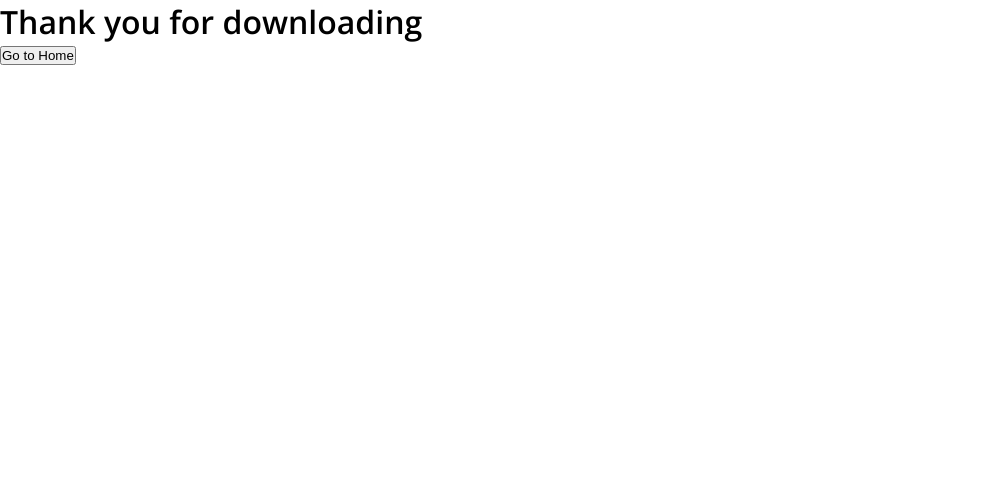
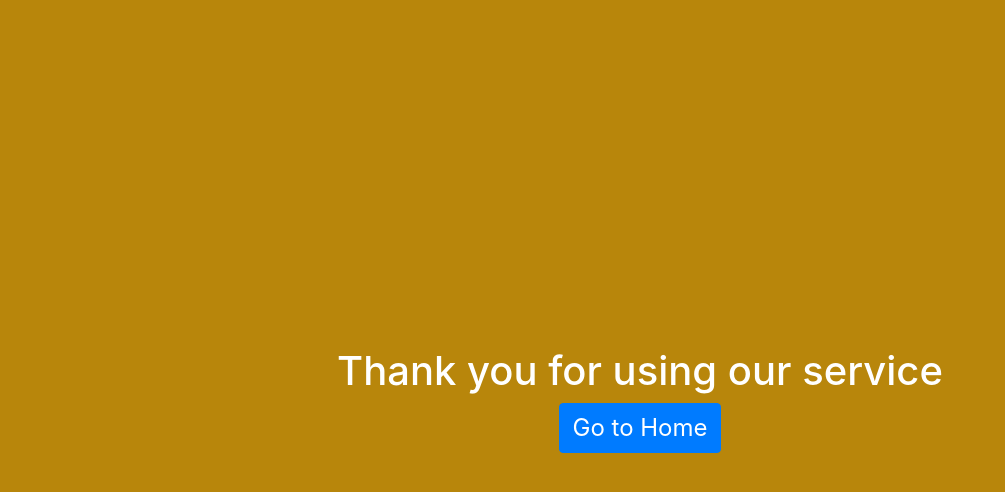
Before and after one commit to Naman-1234/Image-Editor, a React (Create React App) app: page /Downloaded in a window 1280 px wide. Shown: the top 492 px of the page, without its empty margins (0-1005 px from the left). Built offline with nearby package versions, Linux system fonts and the light colour scheme.

Commit message:
Styling done

```diff
--- a/package.json
+++ b/package.json
@@ -6,9 +6,12 @@
     "@testing-library/jest-dom": "^5.11.6",
     "@testing-library/react": "^11.2.2",
     "@testing-library/user-event": "^12.6.0",
+    "bootstrap": "^4.5.3",
+    "bootstrap-4": "^4.0.0",
     "file-saver": "^1.3.2",
     "jszip": "^3.5.0",
     "react": "^17.0.1",
+    "react-bootstrap": "^1.4.0",
     "react-dom": "^17.0.1",
     "react-image-crop": "^8.6.6",
     "react-router-dom": "^5.2.0",
--- a/src/App.js
+++ b/src/App.js
@@ -1,6 +1,4 @@
 import FrontPage from "./components/FrontPage/FrontPage";
-import Edit_File from "./components/Edit/Edit_File";
-import {BrowserRouter as Router,Route} from "react-router-dom";
 function App() {
   return (
     <div className="App">
--- a/src/components/Edit/Edit.css
+++ b/src/components/Edit/Edit.css
@@ -1,25 +1,28 @@
 *, *::before, *::after {
     box-sizing: border-box;
+
   }
 
   body {
     margin: 0;
   }
+
   .img
   {
     display: block;
-    width: 40%;
-    height:40%;
+    width: 42%;
+    height:42%;
   }
   .slider
   {
     margin:0 auto;
     width:70vw;
+
   }
   .sidebar {
     grid-area: sidebar;
-    background-color: hsl(265, 100%, 86%);
-    border-left: 1px solid hsl(265, 100%, 56%);
+    background-color: hsl(46, 97%, 25%);
+    border-left: 1px solid hsl(46, 97%, 25%);
     display: flex;
     flex-direction: row;
     justify-content: space-between;
@@ -29,30 +32,23 @@
     cursor: pointer;
     border: none;
     outline: none;
-    background-color: hsl(265, 100%, 86%);
+    background-color: hsl(46, 97%, 25%);
     padding: 1rem;
     position: relative;
     transition: background-color 150ms;
+    color:#fff;
+    font-size: 1.5em;
     /* border-right:2px solid #fff; */
   }
 
-  .sidebar-item:hover, .sidebar-item:focus {
-    background-color: hsl(265, 100%, 76%);
+  .sidebar-item:hover, .si  debar-item:focus {
+    background-color: hsl(64, 93%, 36%);
   }
 
   .sidebar-item.active {
-    background-color: hsl(265, 100%, 70%);
+    background-color:  hsl(64, 93%, 36%);
   }
 
-  /* .sidebar-item::after {
-    content: '';
-    position: absolute;
-    width: 80%;
-    left: 10%;
-    bottom: 0;
-    height: 1px;
-    background-color: hsl(265, 100%, 46%);
-  } */
 
   .sidebar-item:last-child::after {
     display: none;
@@ -66,3 +62,9 @@
 {
   display: none;
 }
+
+.btn
+{
+  font-size:1.5em;
+
+}
--- a/src/components/Edit/Edit_File.jsx
+++ b/src/components/Edit/Edit_File.jsx
@@ -5,6 +5,7 @@ import "./Edit.css";
 import {Link} from "react-router-dom";
 import JSZip from "jszip";
 import {saveAs} from "file-saver";
+import 'bootstrap/dist/css/bootstrap.min.css';
 const DEFAULT_OPTIONS = [
   {
     name: 'Brightness',
@@ -82,9 +83,7 @@ const DEFAULT_OPTIONS = [
 function Edit(props) {
   const [selectedOptionIndex, setSelectedOptionIndex] = useState(0)
   const [options, setOptions] = useState(DEFAULT_OPTIONS)
-  // const [src,setsrc]=useState(props.Sources);
   const [src,setsrc]=useState(props.location.state.Sources);
-  console.log(props.location.state.Sources);
   const selectedOption = options[selectedOptionIndex];
   const [arr,setarr]=useState([]);
   const [changed,setchanged]=useState(false);
@@ -137,7 +136,7 @@ function Edit(props) {
     arr.push(obj1);
   }
   return (
-    <div className="container">
+    <div className="container_Edit">
       <div className="sidebar">
         {options.map((option, index) => {
           return (
@@ -158,12 +157,16 @@ function Edit(props) {
         handleChange={handleSliderChange}
       />
       <Link to="/Downloaded"><button id="go_to_download">Click me </button></Link>
-      <button onClick={
+      <div className="row">
+      <div className="col-sm-6">
+      <button className="btn btn-primary" onClick={
         e=>{downloadAll(arr)}
         }>Download Photos </button>
-      <button onClick={()=>{setchanged(true)  }}>CChanged</button>
+        </div>
+      <button className="btn btn-primary" onClick={()=>{setchanged(true)  }}>Click Here First then click on Download Photos</button>
+      </div>
      </div>
-      <div>{
+      <div className="Photos">{
         src.map((source,index)=>{
 
             return  (<div>
--- a/src/components/FrontPage/FrontPage.css
+++ b/src/components/FrontPage/FrontPage.css
@@ -27,8 +27,44 @@ font-family: 'Open Sans', sans-serif;
   display: grid;
   place-items:center;
 }
+.containers
+{
+  display: flex;
+  flex-direction: row;
+}
+.inputField
+{
+  flex:1;
+  background-color:#6C63FF;
+  height:100vh;
+  color:#fff;
+}
+.img-div
+{
+  flex:1;
+  display: flex;
+  align-items: center;
+  justify-content: center;
+}
+.img-div img{
+  width:80%;
+  height:100%;
+}
+#form
+{
+ display: grid;
+ place-items: center;
+}
 input[type=file]
 {
-  color:transparent;
-  margin-left: 10%;
+border-radius:12%;
 }
+#form h1
+{
+  font-size:5.5em;
+}
+#form button{
+  width: 15vw;
+  font-size: 1.7em;
+  border-radius: 11px;
+}
--- a/src/components/FrontPage/FrontPage.jsx
+++ b/src/components/FrontPage/FrontPage.jsx
@@ -1,7 +1,7 @@
 import React,{useState} from "react";
 import "./FrontPage.css";
-import Edit from "../Edit/Edit_File";
 import {Link} from "react-router-dom";
+import 'bootstrap/dist/css/bootstrap.min.css';
 //Some important things,every image is getting cropped by same dimensions due to the reason is due to the  use of a single variable crop for all the images
 export default function FrontPage()
 {
@@ -16,26 +16,28 @@ export default function FrontPage()
 
             return [...prevvalue,URL.createObjectURL(obj[key])];
             })
+            return ""
         }
+
         );
-        // setAdded(true);
+
     }
 
 return (
     <div className="frontpage">
 
-       {/* {added===false &&  */}
+     <div className="containers">
        <div className="inputField">
+       <div id="form">
             <h1> Image-Editor</h1>
-        <input type="file" multiple name="images" accept="image/*" id="img" onChange={e=>handleClick(e.target.files)} ></input>
-        <label for="img">Select Files</label>
+        <input type="file" multiple name="images" accept="image/*" id="img" onChange={e=>handleClick(e.target.files)} placeholder="Select Images" required></input><br></br>
+        <Link to={{pathname:'/Edit', state:{Sources:src}}}><button className="btn btn-primary  btn-large">Edit Photos</button></Link>
+           </div>
+           </div>
+        <div className="img-div">
+        <img src='Images/undraw_edit_photo_2m6o.svg' alt="Right-Background"></img>
         </div>
-        {/* } */}
-        {/* <div className="edit">
-            {added && <Edit Sources={src}/>}
-        </div> */}
-        <Link to={{pathname:'/Edit', state:{Sources:src}}}><button
-        >Edit Photos</button></Link>
+        </div>
 
     </div>
 
--- /dev/null
+++ b/src/components/Greetings/AfterDownload.css
@@ -0,0 +1,21 @@
+.afterDownloadDiv
+{
+    color:#fff;
+}
+.page
+{
+
+    background-color: darkgoldenrod;
+    height: 100vh;
+    width: 100vw;
+    display: grid;
+    place-items: center;
+}
+.containers2
+{
+    display: flex;
+    flex-direction: column;
+    align-items:center;
+    justify-content: center;
+    position: relative;
+}
--- a/src/components/Greetings/AfterDownload.jsx
+++ b/src/components/Greetings/AfterDownload.jsx
@@ -1,11 +1,17 @@
-import { Button } from '@material-ui/core';
 import React from 'react'
 import {Link} from "react-router-dom";
+import 'bootstrap/dist/css/bootstrap.min.css';
+import "./AfterDownload.css";
 function AfterDownload() {
     return (
-        <div>
-            <h1> Thank you for downloading</h1>
-            <Link to="/" ><button>Go to Home</button></Link>
+        <div className="page">
+        <div className="containers2">
+
+        <div className="afterDownloadDiv">
+            <h1> Thank you for using our service</h1>
+        </div>
+        <Link to="/" ><button className="btn btn-primary">Go to Home</button></Link>
+        </div>
         </div>
     )
 }
--- a/src/index.js
+++ b/src/index.js
@@ -1,6 +1,5 @@
 import React from 'react';
 import ReactDOM from 'react-dom';
-import App from './App';
 import {BrowserRouter as Router,Route} from "react-router-dom";
 import FrontPage from './components/FrontPage/FrontPage';
 import Edit_File from "./components/Edit/Edit_File";
```
Also changed, not shown: 2 other files (tests, documents, lock files or other folders).
